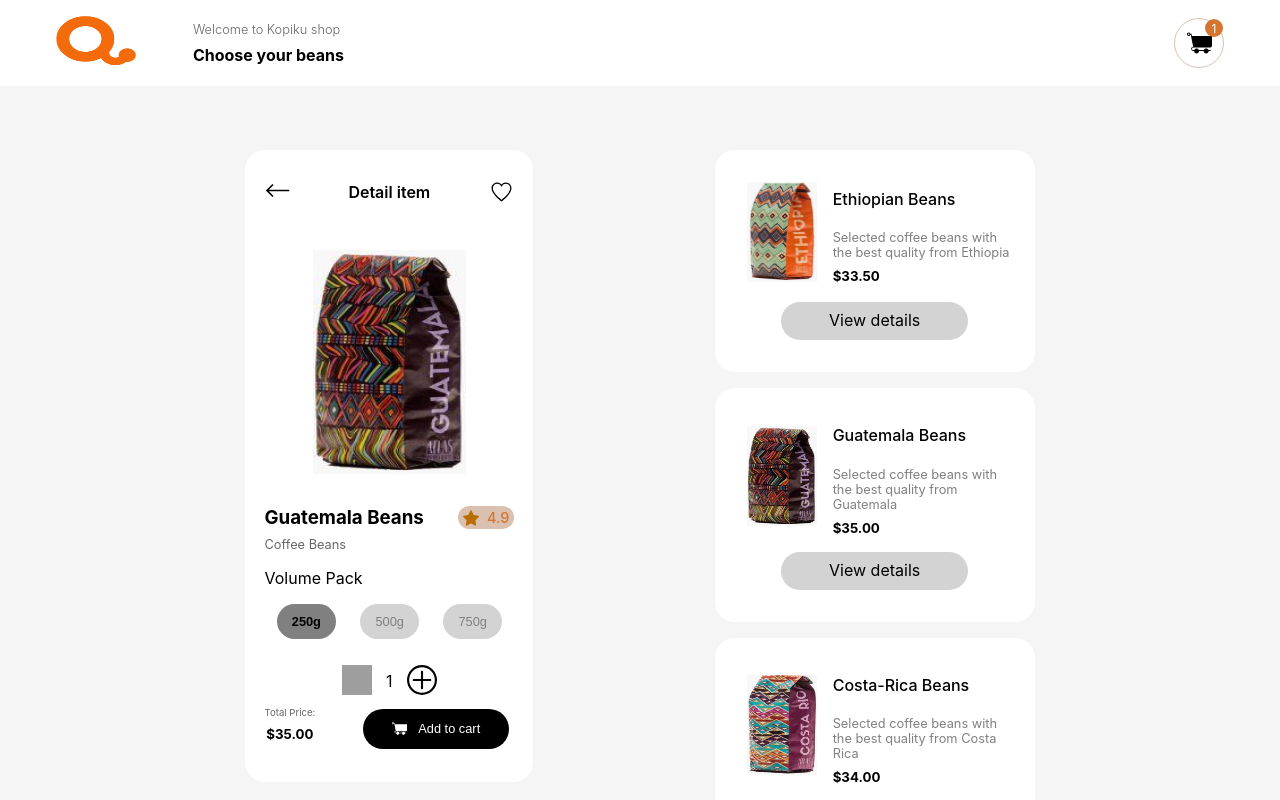
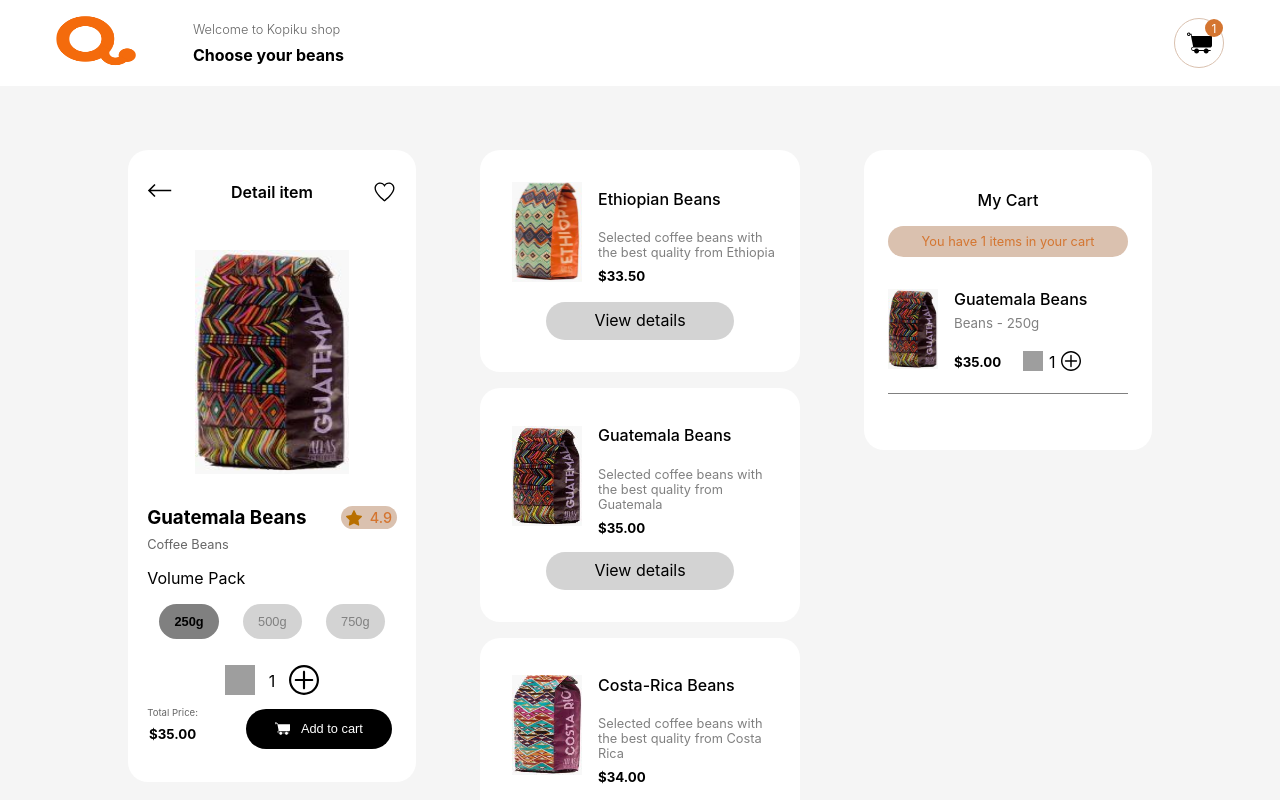
Before and after one commit to Xyzeebit/kopiku, a React (Create React App) app: page /beans/1232gfdsh92 in a window 1280 px wide. Both pictures are taken after a click on the button "Add to cart". Shown: the top 800 px of the page. Built offline with nearby package versions, Linux system fonts and the light colour scheme; grey boxes are pictures that could not be loaded.

Commit message:
added cart component to items details page

```diff
--- a/src/pages/Details.js
+++ b/src/pages/Details.js
@@ -41,6 +41,7 @@ export default function Details() {
         <div className="content">
           <Product item={item} addToCart={addToCart} />
           <BeansList beans={store.products.beans} />
+          <Cart items={appCart} />
         </div>
       </div>
     );
@@ -122,6 +123,7 @@ const Product = ({ item, addToCart }) => {
     }
     cart.quantity = quantity;
     cart.title = item.title;
+    cart.image = item.image;
     addToCart(cart);
   }
 
@@ -259,9 +261,55 @@ const CartButton = ({ items }) => {
 
 
 const Cart = ({ items }) => {
+  const [quantity, setQuantity] = useState(0);
+
+  const increment = () => {
+
+  }
+  const decrement = () => {
+
+  }
   return (
-    <div>
-
+    <div className="cart">
+      <p className="text-center bold-500">My Cart</p>
+      <p className="text-center count">You have {items.length} items in your cart</p>
+      <div className="cart__list">
+        <div>
+          {items.map(item => {
+            return (
+              <div className="cart__item flex flex-just-align-start">
+                <img src={item.image} alt={item.title} width={50} height={80} className="mr-1" />
+                <div className="title-weight-quantity">
+                  <p className="title bold-500">{item.title}</p>
+                  <small className="text-gray">Beans - {item.weight}g</small>
+                  <div className="quantity flex flex-between">
+                    <h5>${item.price}</h5>
+                    <div className="sub__add--group flex flex-between">
+                      <button className="sub__button" onClick={decrement}>
+                        <img
+                          src={minus}
+                          alt="subtract from quantity"
+                          width="20"
+                          height="20"
+                        />
+                      </button>
+                      <p>{item.quantity}</p>
+                      <button className="add__button" onClick={increment}>
+                        <img
+                          src={plus}
+                          alt="add more to quantity"
+                          width="20"
+                          height="20"
+                        />
+                      </button>
+                    </div>
+                  </div>
+                </div>
+              </div>
+            );
+          })}
+        </div>
+      </div>
     </div>
   )
 }
--- a/src/sass/shop.scss
+++ b/src/sass/shop.scss
@@ -344,3 +344,68 @@
         color: #fff;
     }
 }
+
+.text-center {
+    text-align: center;
+}
+.flex {
+    display: flex;
+}
+.flex-just-align-start {
+    justify-content: flex-start;
+    align-items: flex-start;
+}
+.flex-between {
+    justify-content: space-between;
+    align-items: center;
+}
+.mr-1 {
+    margin-right: 1rem;
+}
+.bold-500 {
+    font-weight: 500;
+}
+.bold-600 {
+    font-weight: 600;
+}
+.text-gray {
+    color: gray;
+}
+
+.cart {
+    @include responsive {
+        width: 100%;
+        padding: 1.5rem;
+        background: #fff;
+        border-radius: 20px;
+    }
+    @include responsive($tablet) {
+        width: 18rem;
+
+    }
+    p.count {
+        padding: 0.5rem 2rem 0.5rem 2rem;
+        border-radius: 20px;
+        color: #d47530;
+        background: #dac1af;
+        font-size: 0.8rem;
+    }
+    .cart__item {
+        margin-top: 2rem;
+        margin-bottom: 2rem;
+        border-bottom: 1px solid gray;
+    }
+    .title-weight-quantity {
+        p.title {
+            margin-block-start: 0;
+            margin-block-end: 0.2rem;
+        }
+    }
+    .quantity {
+
+    }
+    .sub__add--group button {
+        border: none;
+        background: none;
+    }
+}
--- a/src/styles/shop.css
+++ b/src/styles/shop.css
@@ -352,4 +352,72 @@
   color: #fff;
 }
 
+.text-center {
+  text-align: center;
+}
+
+.flex {
+  display: flex;
+}
+
+.flex-just-align-start {
+  justify-content: flex-start;
+  align-items: flex-start;
+}
+
+.flex-between {
+  justify-content: space-between;
+  align-items: center;
+}
+
+.mr-1 {
+  margin-right: 1rem;
+}
+
+.bold-500 {
+  font-weight: 500;
+}
+
+.bold-600 {
+  font-weight: 600;
+}
+
+.text-gray {
+  color: gray;
+}
+
+@media screen and (min-width: 320px) {
+  .cart {
+    width: 100%;
+    padding: 1.5rem;
+    background: #fff;
+    border-radius: 20px;
+  }
+}
+@media screen and (min-width: 810px) {
+  .cart {
+    width: 18rem;
+  }
+}
+.cart p.count {
+  padding: 0.5rem 2rem 0.5rem 2rem;
+  border-radius: 20px;
+  color: #d47530;
+  background: #dac1af;
+  font-size: 0.8rem;
+}
+.cart .cart__item {
+  margin-top: 2rem;
+  margin-bottom: 2rem;
+  border-bottom: 1px solid gray;
+}
+.cart .title-weight-quantity p.title {
+  margin-block-start: 0;
+  margin-block-end: 0.2rem;
+}
+.cart .sub__add--group button {
+  border: none;
+  background: none;
+}
+
 /*# sourceMappingURL=shop.css.map */
```
Also changed, not shown: 1 other file (tests, documents, lock files or other folders).
